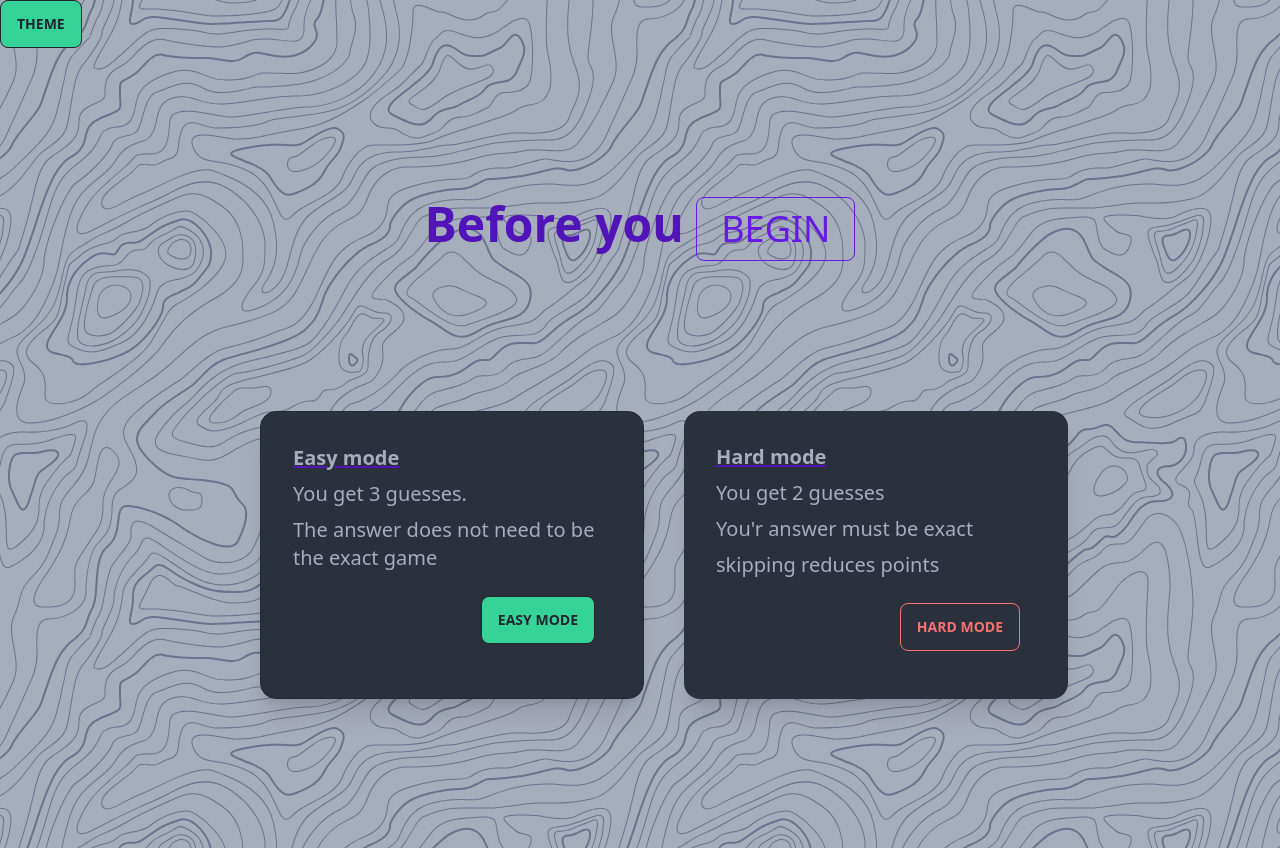
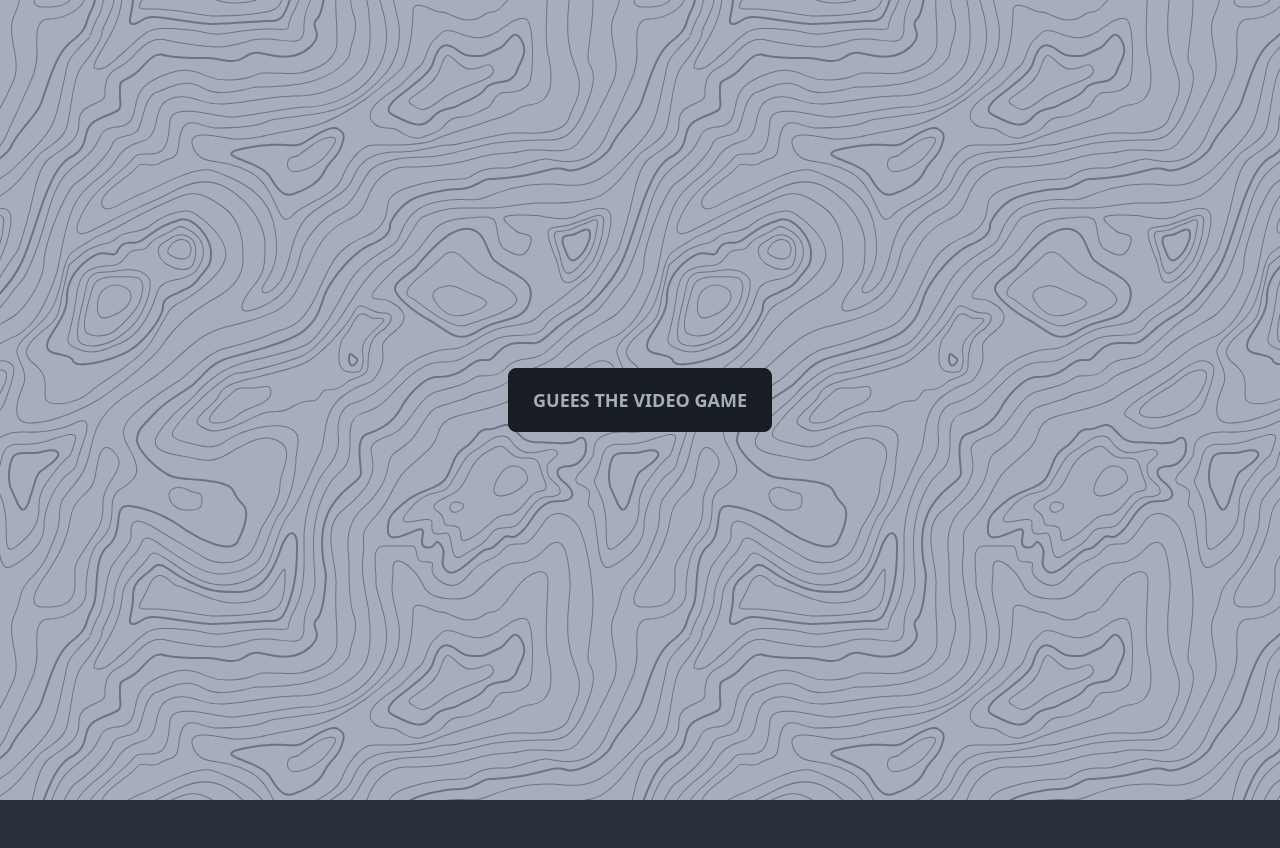
Before and after one commit to FlynnFc/videogame-sound-effect, a React (Create React App) app: page / in a window 1280 px wide. After the commit the page ends 800 px from the top, so only its background shows below. Built offline with nearby package versions, Linux system fonts and the light colour scheme.

Commit message:
Router v6 added YAYYYY

```diff
--- a/src/App.jsx
+++ b/src/App.jsx
@@ -1,22 +1,18 @@
 import "./App.css";
-import { useState } from "react";
 import { Difficulty } from "./components/dificulty/Dificulty";
 import { Home } from "./components/Home";
-import { Nav } from "./components/header/Nav";
+import "./App.css";
+import React from "react";
+import { BrowserRouter, Routes, Route } from "react-router-dom";
 
 const App = () => {
-  const [isGameLive, setIsGameLive] = useState(true);
-
-  const gameStatusHandler = () => {
-    setIsGameLive(true);
-  };
-
   return (
-    <div>
-      <Nav></Nav>
-      {!isGameLive && <Home gameStatusHandler={gameStatusHandler} />}
-      {isGameLive && <Difficulty></Difficulty>}
-    </div>
+    <BrowserRouter>
+      <Routes>
+        <Route path="/" element={<Home></Home>} />
+        <Route path="play/*" element={<Difficulty></Difficulty>} />
+      </Routes>
+    </BrowserRouter>
   );
 };
 
--- /dev/null
+++ b/src/components/Easy.jsx
@@ -0,0 +1,10 @@
+import React from "react";
+
+export const Easy = () => {
+  return (
+    <div>
+      <h1>EASY MODE</h1>
+      <button className="btn"></button>
+    </div>
+  );
+};
--- a/src/components/Home.jsx
+++ b/src/components/Home.jsx
@@ -1,16 +1,14 @@
 import React from "react";
+import { NavLink } from "react-router-dom";
 
 export const Home = (props) => {
   return (
     <div className="flex justify-center content-center h-screen items-center">
-      <button
-        onClick={() => {
-          props.gameStatusHandler();
-        }}
-        className="btn btn-lg"
-      >
-        Guees the video game
-      </button>
+      <NavLink to="play">
+        <button type="button" className="btn btn-lg">
+          Guees the video game
+        </button>
+      </NavLink>
     </div>
   );
 };
--- a/src/components/dificulty/Dificulty.jsx
+++ b/src/components/dificulty/Dificulty.jsx
@@ -1,5 +1,7 @@
 import React from "react";
 import { useRef } from "react";
+import { NavLink, Route, Routes } from "react-router-dom";
+import { Easy } from "../Easy";
 
 export const Difficulty = () => {
   const greenButtonRef = useRef();
@@ -25,12 +27,14 @@ export const Difficulty = () => {
     <form className="flex flex-col justify-evenly h-screen items-center xl:space-x-12 text-neutral-content text-xl">
       <h1 className="md:text-5xl font-bold text-5xl">
         Before you{" "}
+        <NavLink to="easy">
           <button
             id="submitButton"
             className="btn btn-outline btn-primary btn-lg text-4xl font-thin"
           >
             Begin
           </button>
+        </NavLink>
       </h1>
       <div className=" xl:flex-row  flex-col items-strech space-y-2 lg:space-y-0 space-x-0 lg:space-x-10 text-xl flex">
         <div className="card w-96 bg-base-100 shadow-xl card-bordered	">
@@ -77,6 +81,10 @@ export const Difficulty = () => {
           </div>
         </div>
       </div>
+      <Routes>
+        <Route path="hard"></Route>
+        <Route path="easy" element={<Easy></Easy>}></Route>
+      </Routes>
     </form>
   );
 };
--- a/src/index.js
+++ b/src/index.js
@@ -1,18 +1,15 @@
+import "./index.css";
 import React from "react";
 import ReactDOM from "react-dom/client";
-import "./index.css";
-import reportWebVitals from "./reportWebVitals";
 import App from "./App";
-import { BrowserRouter } from "react-router-dom";
 
 const root = ReactDOM.createRoot(document.getElementById("root"));
 root.render(
-  <BrowserRouter>
-    <App />
-  </BrowserRouter>
+  // <BrowserRouter>
+  //   <Routes>
+  //     <Route path="/" element={<App />} />
+  //     <Route path="play" element={<Difficulty></Difficulty>} />
+  //   </Routes>
+  // </BrowserRouter>
+  <App></App>
 );
-
-// If you want to start measuring performance in your app, pass a function
-// to log results (for example: reportWebVitals(console.log))
-// or send to an analytics endpoint. Learn more: https://bit.ly/CRA-vitals
-reportWebVitals();
```
Lines whose indentation alone changed are shown as unchanged.
